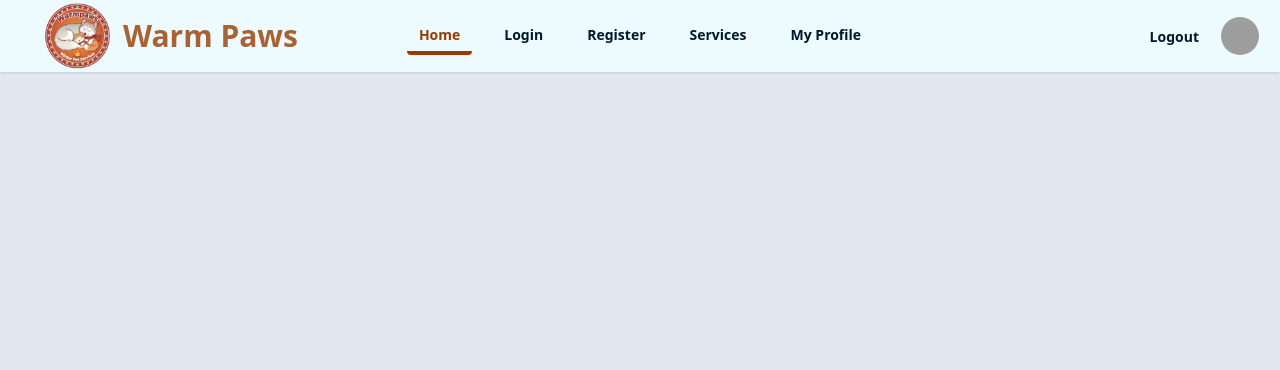
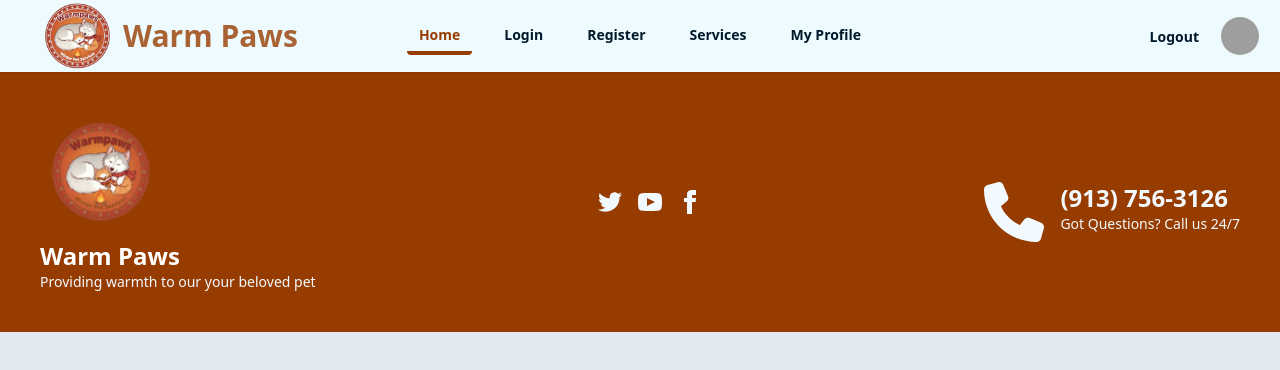
Before and after one commit to abubakar-arman/B12A09-warm-paws, a React (Vite) app: page / in a window 1280 px wide. Shown: the top 370 px of the page. Built offline with nearby package versions, Linux system fonts and the light colour scheme; grey boxes are pictures that could not be loaded.

Commit message:
Add Footer

```diff
--- a/package.json
+++ b/package.json
@@ -13,6 +13,7 @@
     "@tailwindcss/vite": "^4.1.15",
     "react": "^19.1.1",
     "react-dom": "^19.1.1",
+    "react-icons": "^5.5.0",
     "tailwindcss": "^4.1.15"
   },
   "devDependencies": {
--- a/src/App.jsx
+++ b/src/App.jsx
@@ -1,4 +1,5 @@
 import './App.css'
+import Footer from './components/Footer'
 import Navbar from './components/Navbar'
 
 function App() {
@@ -7,6 +8,7 @@
     <>
     <div className='bg-slate-200 h-screen'>
       <Navbar />
+      <Footer />
     </div>
     </>
   )
--- /dev/null
+++ b/src/components/Footer.jsx
@@ -0,0 +1,63 @@
+import { FaPhone } from 'react-icons/fa6';
+import logo from '../assets/logo.png'
+
+const Footer = () => {
+    return (
+        <footer className="footer footer-horizontal bg-primary text-primary-content p-10 justify-between items-center">
+            <aside>
+                <img src={logo} className='w-30' alt="" />
+                <p>
+                    <span className='text-2xl text-white font-bold'>Warm Paws</span>
+                    <br />
+                    Providing warmth to our your beloved pet
+                </p>
+            </aside>
+            <nav>
+                <div className="grid grid-flow-col gap-4">
+                    <a>
+                        <svg
+                            xmlns="http://www.w3.org/2000/svg"
+                            width="24"
+                            height="24"
+                            viewBox="0 0 24 24"
+                            className="fill-current">
+                            <path
+                                d="M24 4.557c-.883.392-1.832.656-2.828.775 1.017-.609 1.798-1.574 2.165-2.724-.951.564-2.005.974-3.127 1.195-.897-.957-2.178-1.555-3.594-1.555-3.179 0-5.515 2.966-4.797 6.045-4.091-.205-7.719-2.165-10.148-5.144-1.29 2.213-.669 5.108 1.523 6.574-.806-.026-1.566-.247-2.229-.616-.054 2.281 1.581 4.415 3.949 4.89-.693.188-1.452.232-2.224.084.626 1.956 2.444 3.379 4.6 3.419-2.07 1.623-4.678 2.348-7.29 2.04 2.179 1.397 4.768 2.212 7.548 2.212 9.142 0 14.307-7.721 13.995-14.646.962-.695 1.797-1.562 2.457-2.549z"></path>
+                        </svg>
+                    </a>
+                    <a>
+                        <svg
+                            xmlns="http://www.w3.org/2000/svg"
+                            width="24"
+                            height="24"
+                            viewBox="0 0 24 24"
+                            className="fill-current">
+                            <path
+                                d="M19.615 3.184c-3.604-.246-11.631-.245-15.23 0-3.897.266-4.356 2.62-4.385 8.816.029 6.185.484 8.549 4.385 8.816 3.6.245 11.626.246 15.23 0 3.897-.266 4.356-2.62 4.385-8.816-.029-6.185-.484-8.549-4.385-8.816zm-10.615 12.816v-8l8 3.993-8 4.007z"></path>
+                        </svg>
+                    </a>
+                    <a>
+                        <svg
+                            xmlns="http://www.w3.org/2000/svg"
+                            width="24"
+                            height="24"
+                            viewBox="0 0 24 24"
+                            className="fill-current">
+                            <path
+                                d="M9 8h-3v4h3v12h5v-12h3.642l.358-4h-4v-1.667c0-.955.192-1.333 1.115-1.333h2.885v-5h-3.808c-3.596 0-5.192 1.583-5.192 4.615v3.385z"></path>
+                        </svg>
+                    </a>
+                </div>
+            </nav>
+            <div id="contact" className="grid grid-flow-col gap-4 mt-5">
+                <FaPhone className='size-15' />
+                <div >
+                    <p className="text-2xl font-bold">(913) 756-3126</p>
+                    <p className="">Got Questions? Call us 24/7</p>
+                </div>
+            </div>
+        </footer>
+    );
+};
+
+export default Footer;
```
Also changed, not shown: 1 other file (tests, documents, lock files or other folders).
